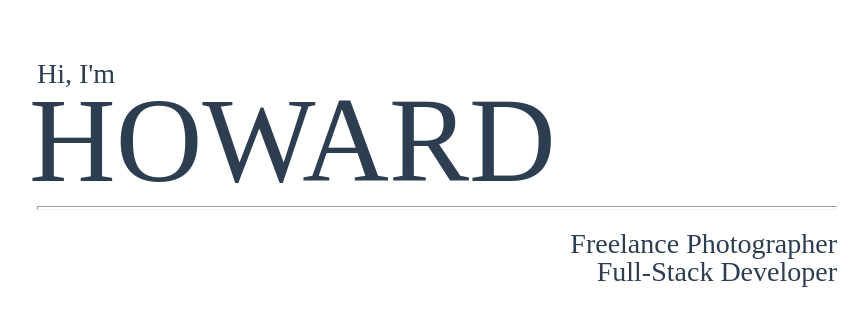
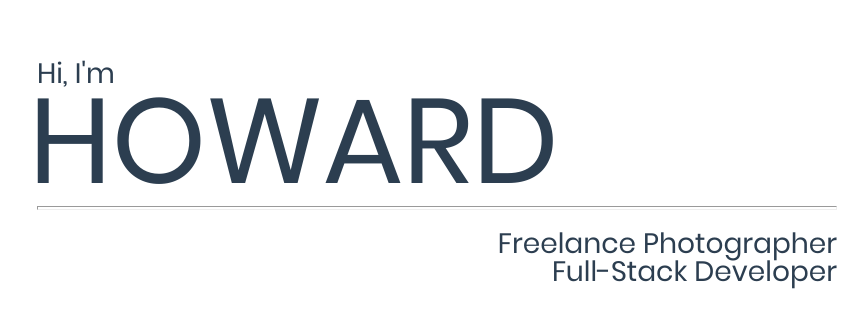
Before and after one commit to howardt12345/website-v4, a Vue app: page / in a window 1280 px wide. Shown: the part 231-558 px from the top of the page, without its empty margins (203-1071 px from the left). Built offline with nearby package versions, Linux system fonts and the light colour scheme.

Commit message:
font fix???

```diff
--- a/src/App.vue
+++ b/src/App.vue
@@ -7,5 +7,8 @@ import MainView from '@/views/main-view.vue';
 </template>
 
 <style scoped>
-
+@font-face {
+  font-family: 'Poppins';
+  src: url('assets/fonts/Poppins/Poppins-Regular.ttf') format('truetype');
+}
 </style>
--- a/src/assets/base.css
+++ b/src/assets/base.css
@@ -65,7 +65,7 @@ body {
   transition: color 0.5s, background-color 0.5s;
   line-height: 1.6;
   font-family: Inter, -apple-system, BlinkMacSystemFont, 'Segoe UI', Roboto, Oxygen, Ubuntu,
-    Cantarell, 'Fira Sans', 'Droid Sans', 'Helvetica Neue', sans-serif, Poppins;
+    Cantarell, 'Fira Sans', 'Droid Sans', 'Helvetica Neue', sans-serif;
   font-size: 15px;
   text-rendering: optimizeLegibility;
   -webkit-font-smoothing: antialiased;
--- a/src/assets/sass/style.scss
+++ b/src/assets/sass/style.scss
@@ -1,6 +1 @@
 @import '../base.css';
-
-@font-face {
-  font-family: 'Poppins';
-  src: url('https://fonts.googleapis.com/css2?family=Poppins&display=swap') format('embedded-opentype');
-}
```
